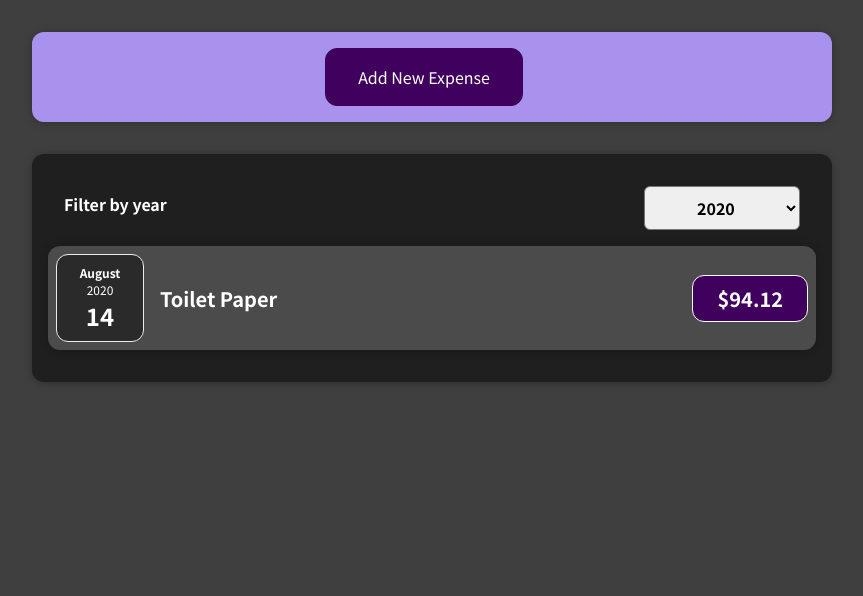
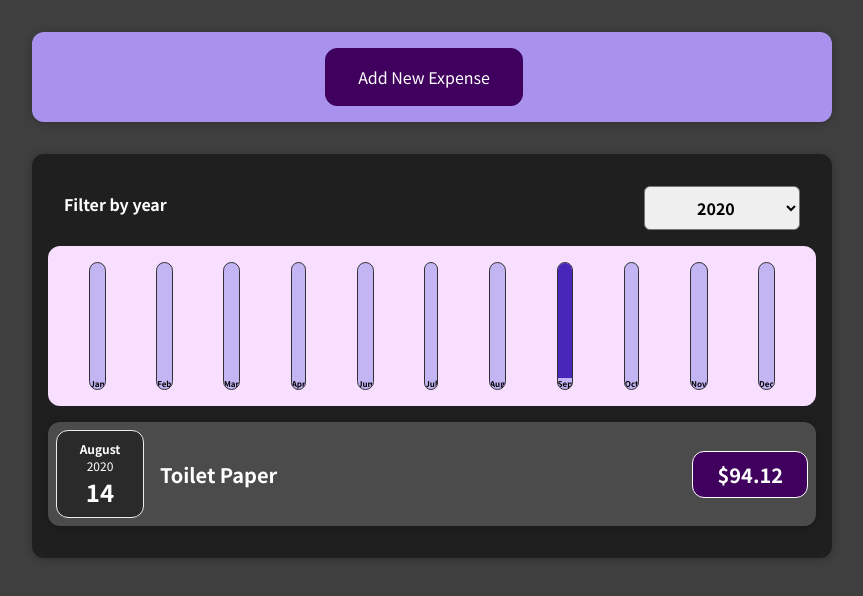
Before and after one commit to dmartin5150/react-complete-guide, a React (Create React App) app: page / in a window 1280 px wide. Shown: the top 596 px of the page, without its empty margins (208-1071 px from the left). Built offline with nearby package versions, Linux system fonts and the light colour scheme.

Commit message:
added chart

```diff
--- /dev/null
+++ b/src/components/Chart/chart.css
@@ -0,0 +1,9 @@
+.chart {
+  padding: 1rem;
+  border-radius: 12px;
+  background-color: #f8dfff;
+  text-align: center;
+  display: flex;
+  justify-content: space-around;
+  height: 10rem;
+}
--- /dev/null
+++ b/src/components/Chart/chart.js
@@ -0,0 +1,25 @@
+import React from "react";
+import ChartBar from "./chartbar";
+import "./chart.css";
+
+const Chart = (props) => {
+
+  const dataPointsValues = props.dataPoints.map(dataPoint => dataPoint.value);
+  const totalMaximum = Math.max(...dataPointsValues);
+
+
+  return (
+    <div className="chart">
+      {props.dataPoints.map((dataPoint) => (
+        <ChartBar
+          key={dataPoint.label}
+          value={dataPoint.value}
+          maxValue={totalMaximum}
+          label={dataPoint.label}
+        />
+      ))}
+    </div>
+  );
+};
+
+export default Chart;
--- /dev/null
+++ b/src/components/Chart/chartbar.css
@@ -0,0 +1,30 @@
+.chart-bar {
+  height: 100%;
+  display: flex;
+  flex-direction: column;
+  align-items: center;
+}
+
+.chart-bar__inner {
+  height: 100%;
+  width: 100%;
+  border: 1px solid #313131;
+  border-radius: 12px;
+  background-color: #c3b4f3;
+  overflow: hidden;
+  display: flex;
+  flex-direction: column;
+  justify-content: flex-end;
+}
+
+.chart-bar__fill {
+  background-color: #4826b9;
+  width: 100%;
+  transition: all 0.3s ease-out;
+}
+
+.chart-bar__label {
+  font-weight: bold;
+  font-size: 0.5rem;
+  text-align: center;
+}
--- /dev/null
+++ b/src/components/Chart/chartbar.js
@@ -0,0 +1,24 @@
+import React from "react";
+import "./chartbar.css";
+
+const ChartBar = (props) => {
+  let barFillHeight = "0%";
+
+  if (props.maxValue > 0) {
+    barFillHeight = Math.round((props.value / props.maxValue) * 100) + "%";
+  }
+
+  return (
+    <div className="chart-bar">
+      <div className="chart-bar__inner">
+        <div
+          className="chart-bar__fill"
+          style={{ height: barFillHeight }}
+        ></div>
+        <div className="chart-bar__label">{props.label}</div>
+      </div>
+    </div>
+  );
+};
+
+export default ChartBar;
--- a/src/components/Expenses/Expenses.js
+++ b/src/components/Expenses/Expenses.js
@@ -2,6 +2,7 @@
 import ExpenseList from './ExpensesList';
 import Card from "../UI/Card";
 import ExpensesFilter from "./ExpensesFilter";
+import ExpensesChart from './ExpensesChart';
 import "./Expenses.css";
 
 const Expenses = (props) => {
@@ -25,6 +26,7 @@
         selected={filteredYear}
         onChangeFilter={filterChangeHandler}
       />
+      <ExpensesChart expenses={filteredExpenses} />
       <ExpenseList items = {filteredExpenses} />
     </Card>
   );
--- /dev/null
+++ b/src/components/Expenses/ExpensesChart.js
@@ -0,0 +1,29 @@
+import React from 'react';
+import Chart from '../Chart/chart';
+
+const ExpensesChart = props => {
+
+   const chartDataPoints = [
+     {label:'Jan', value:0},
+     {label:'Feb', value:0},
+     {label:'Mar', value:0},
+     {label:'Apr', value:0},
+     {label:'Jun', value:0},
+     {label:'Jul', value:0},
+     {label:'Aug', value:0},
+     {label:'Sep', value:0},
+     {label:'Oct', value:0},
+     {label:'Nov', value:0},
+     {label:'Dec', value:0},
+   ];
+
+   console.log(props.expenses)
+   for (const expense of props.expenses) {
+     const expenseMonth = expense.date.getMonth(); //January: 0
+     chartDataPoints[expenseMonth].value += expense.amount;
+   }
+
+  return <Chart dataPoints={chartDataPoints}/>
+}
+
+export default ExpensesChart;
--- a/src/components/NewExpense/ExpenseForm.js
+++ b/src/components/NewExpense/ExpenseForm.js
@@ -49,7 +49,7 @@
   event.preventDefault();
   const expenseData = {
     title: enteredTitle,
-    amount: enteredAmount,
+    amount: +enteredAmount,
     date: new Date(enteredDate)
   }
   props.onSaveExpenseData(expenseData);
```
